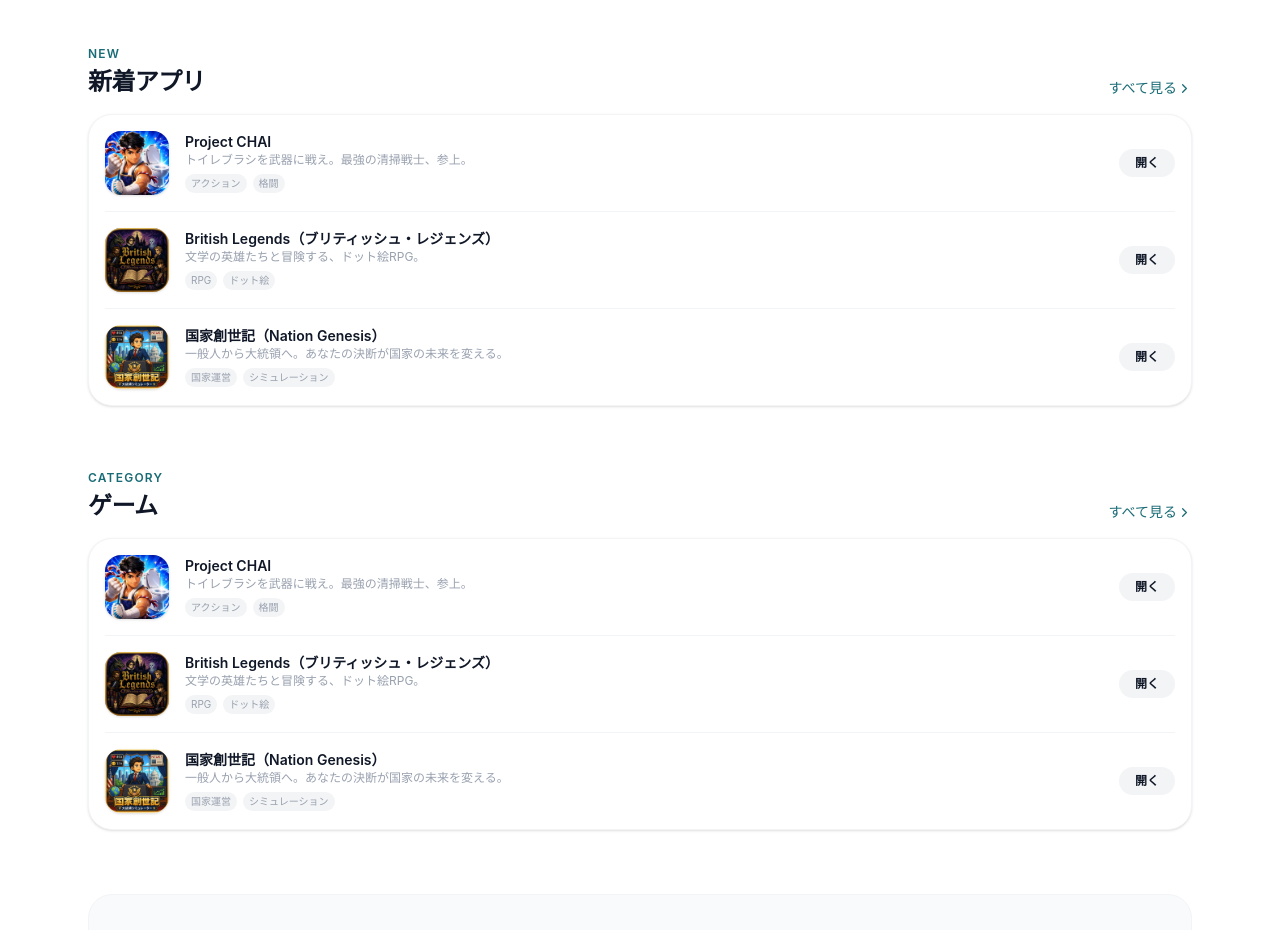
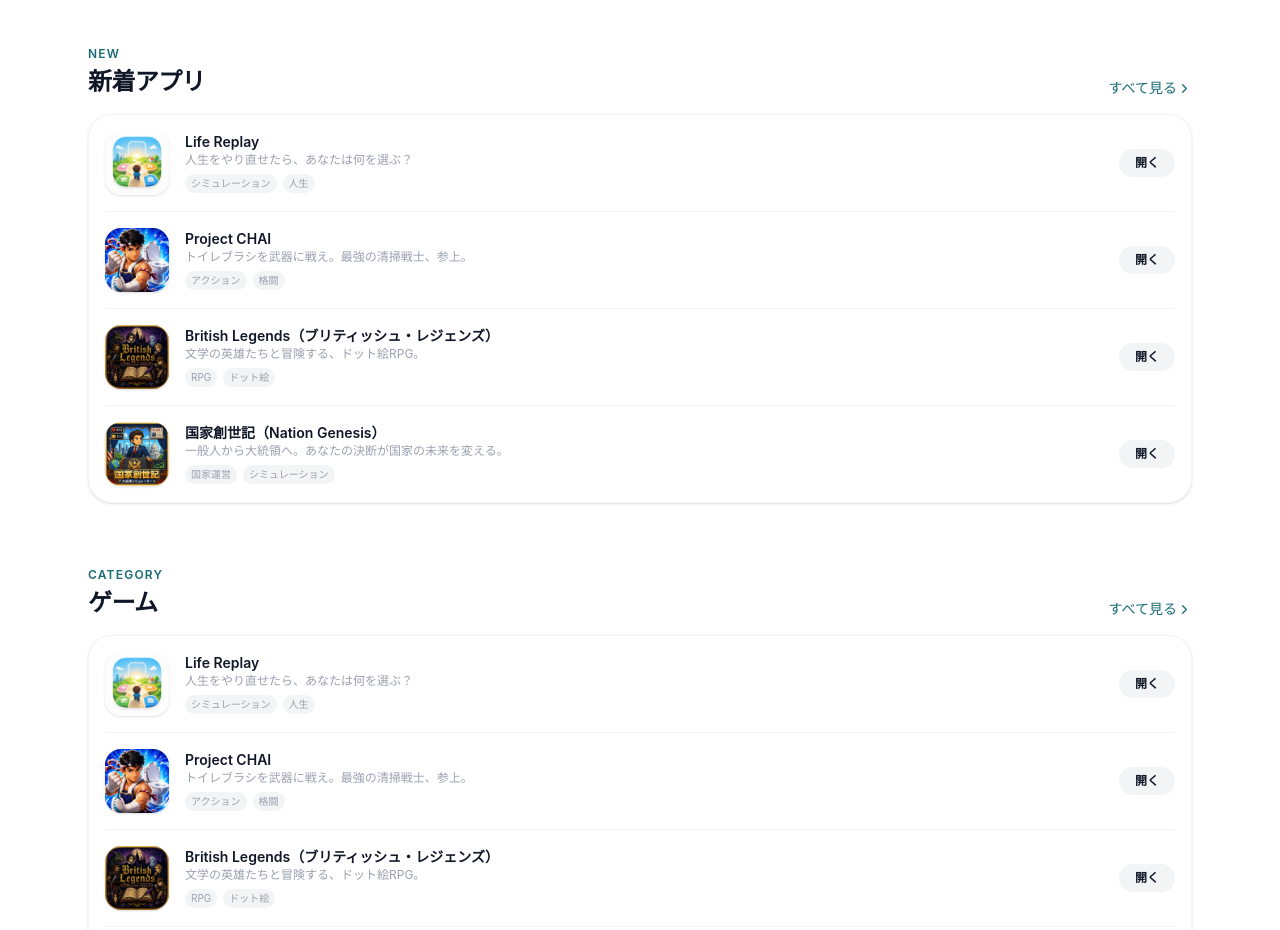
Before and after one commit to yamashina-sfg/hub, a React (Vite) app: page / in a window 1280 px wide. Shown: the part 820-1750 px from the top of the page. Built offline with nearby package versions, Linux system fonts and the light colour scheme.

Commit message:
Life Replayを追加

```diff
--- a/src/data/apps.js
+++ b/src/data/apps.js
@@ -58,6 +58,22 @@ export const DEVELOPERS = [
 ];
 
 export const APPS = [
+  {
+    id: 'app-life-replay',
+    name: 'Life Replay',
+    tagline: '人生をやり直せたら、あなたは何を選ぶ？',
+    description: 'Life Replay は、人生の岐路に立つキャラクターを操作するライフシミュレーションゲームです。\n\n恋愛・住まい・学業・キャリアの4つの選択肢が分かれ道として現れ、あなたの選択が人生のストーリーを変えていきます。\n\nドット絵で描かれた温かみのある世界で、何度でも人生をやり直しながら、理想のエンディングを目指しましょう。\n\n主な特徴\n・岐路での選択で変わるストーリー分岐\n・恋愛・仕事・住まい・学習の4ルート\n・ドット絵×アイソメトリックな世界観\n・何周でも楽しめるリプレイ性\n・ブラウザでサクッとプレイ可能',
+    thumbnail: '/life-replay.png',
+    screenshots: ['/life-replay.png'],
+    category: 'game',
+    tags: ['シミュレーション', '人生', '選択', 'ドット絵', 'カジュアル', 'ストーリー', 'RPG'],
+    developer: { id: 'dev-sfg', name: 'SFG', avatar: '/sfg-logo.jpg' },
+    appUrl: 'https://life-replay-game.vercel.app',
+    status: 'beta',
+    featured: false,
+    createdAt: '2026-06-27',
+    updatedAt: '2026-06-27',
+  },
   {
     id: 'app-project-chai',
     name: 'Project CHAI',
```
Also changed, not shown: public/life-replay.png (added).
